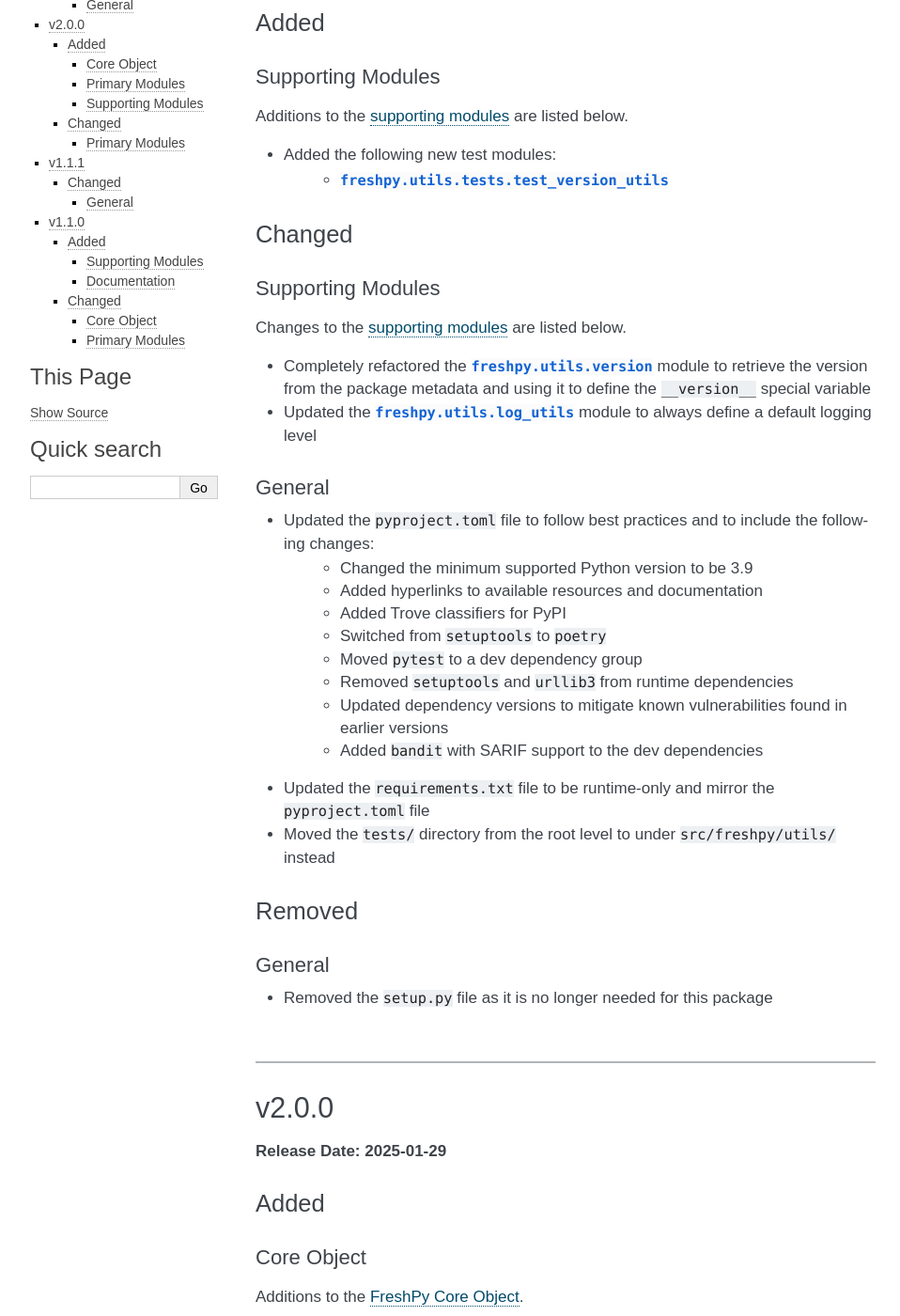
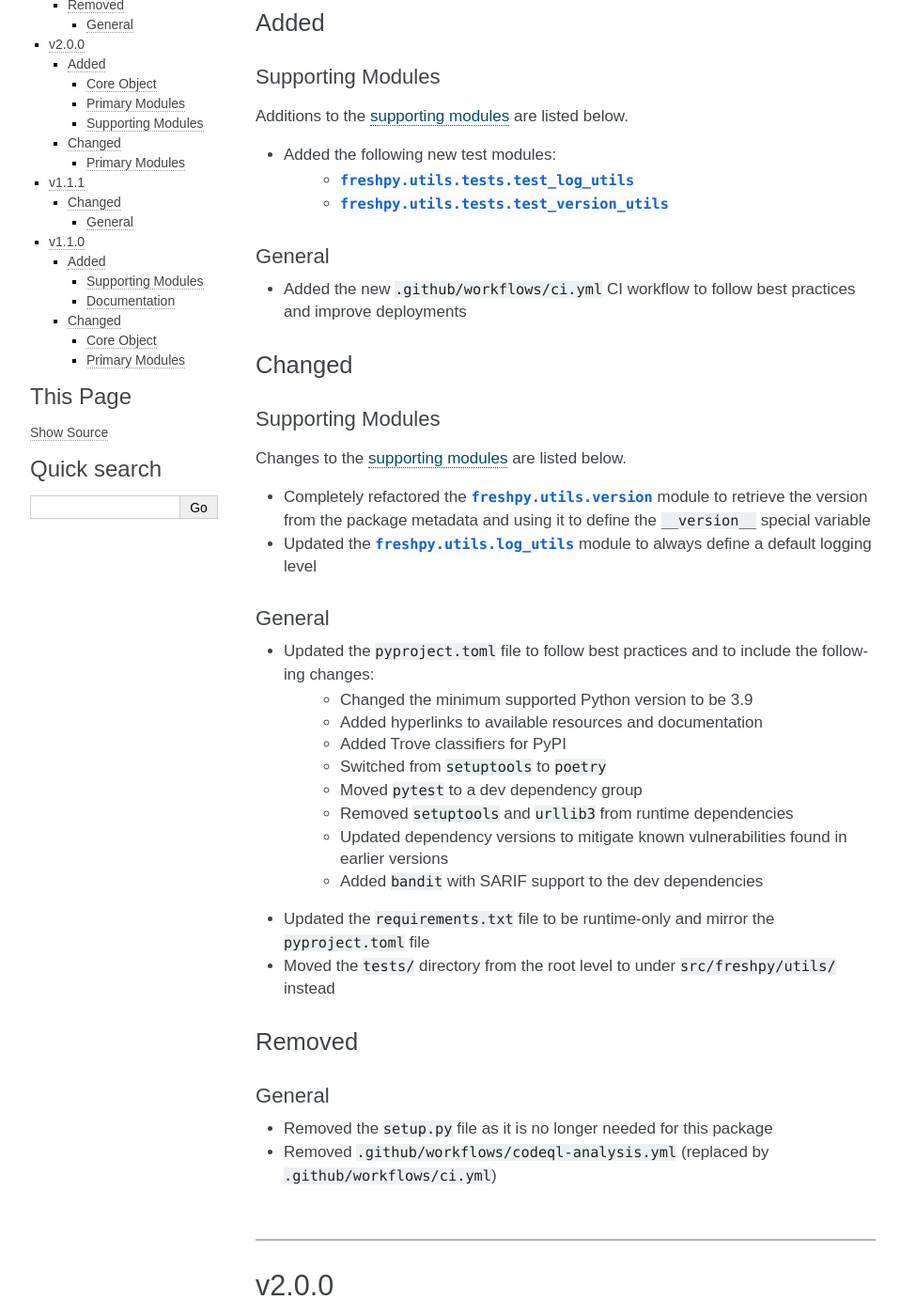
Before and after one commit to jeffshurtliff/freshpy, a Sphinx documentation site: the page built from docs/changelog.rst, in a window 1280 px wide and 1400 px high, scrolled down 267 px. Shown: the whole window at 94% size, without its empty margins (148-1106 px from the left). Built offline with Sphinx 7.4.7, drawn with Linux system fonts in a browser that asks for light colours.

Commit message:
Added and removed GitHub Actions workflows and updated the changelog

```diff
--- a/docs/changelog.rst
+++ b/docs/changelog.rst
@@ -16,7 +16,12 @@ Supporting Modules
 Additions to the :doc:`supporting modules <supporting-modules>` are listed below.
 
 * Added the following new test modules:
+    * :py:mod:`freshpy.utils.tests.test_log_utils`
     * :py:mod:`freshpy.utils.tests.test_version_utils`
+
+General
+-------
+* Added the new ``.github/workflows/ci.yml`` CI workflow to follow best practices and improve deployments
 
 Changed
 =======
@@ -49,11 +54,10 @@ Removed
 General
 -------
 * Removed the ``setup.py`` file as it is no longer needed for this package
-
+* Removed ``.github/workflows/codeql-analysis.yml`` (replaced by ``.github/workflows/ci.yml``)
 |
 
 -----
-
 
 ******
 v2.0.0
```
Also changed, not shown: 2 other files.
